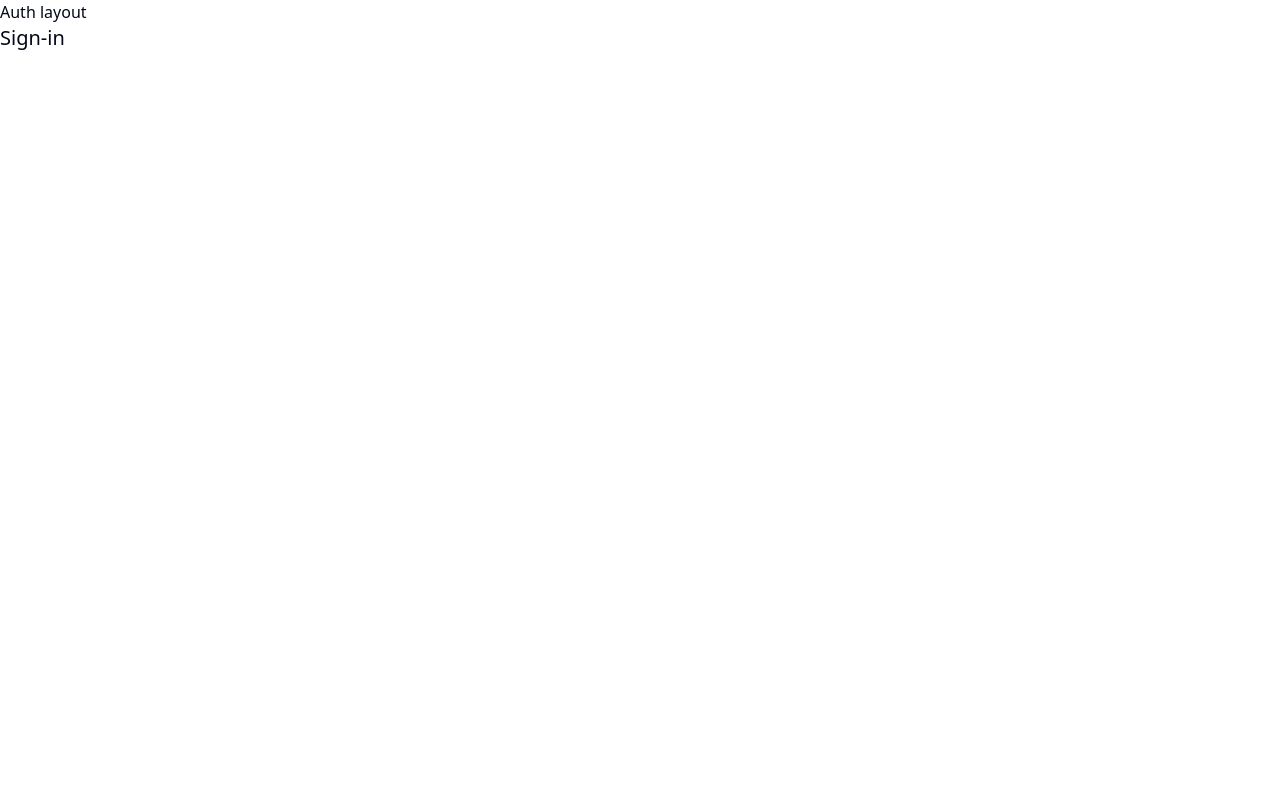
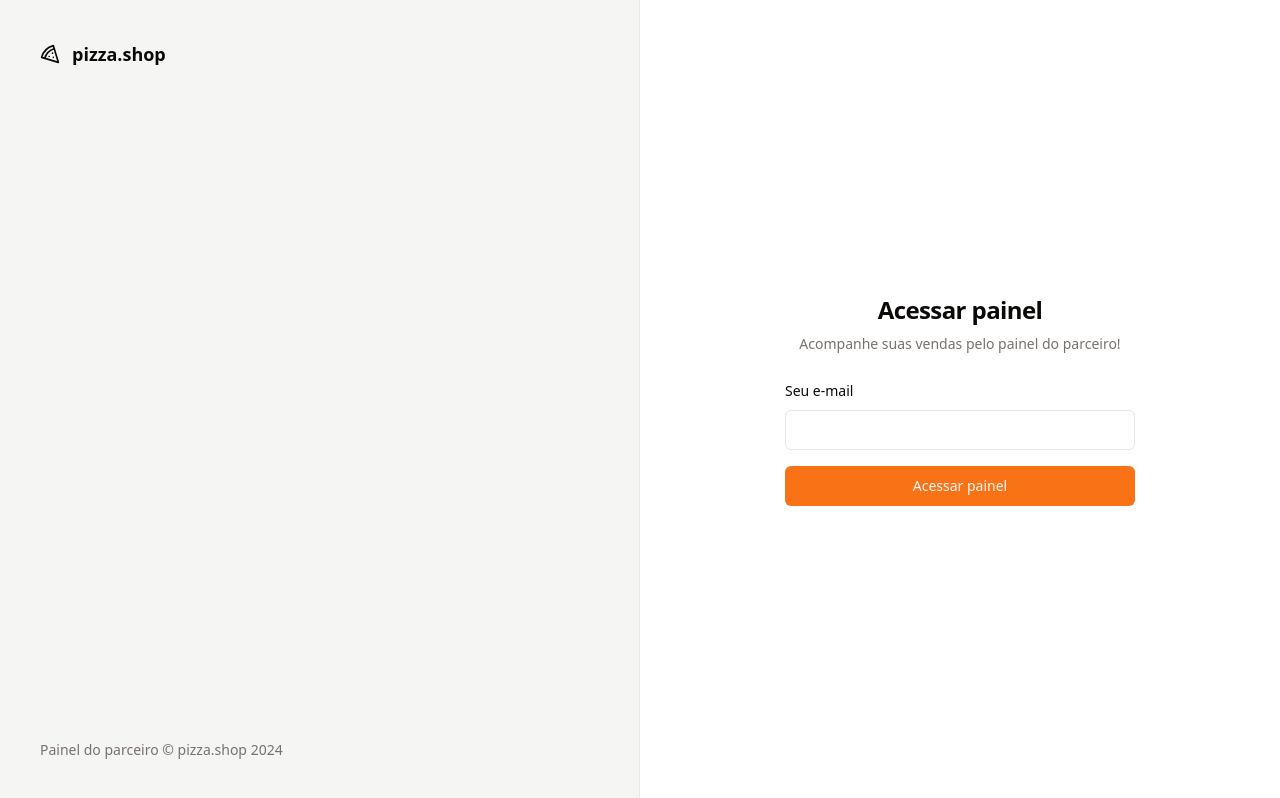
Before and after one commit to pedromtec/pizzashop-web, a React (Vite) app: page /sign-in in a window 1280 px wide. Built offline with nearby package versions, Linux system fonts and the light colour scheme.

Commit message:
feat: Create sign-in page

```diff
--- a/package.json
+++ b/package.json
@@ -10,6 +10,8 @@
     "preview": "vite preview"
   },
   "dependencies": {
+    "@hookform/resolvers": "^3.3.3",
+    "@radix-ui/react-label": "^2.0.2",
     "@radix-ui/react-slot": "^1.0.2",
     "class-variance-authority": "^0.7.0",
     "clsx": "^2.1.0",
@@ -19,10 +21,12 @@
     "react": "^18.2.0",
     "react-dom": "^18.2.0",
     "react-helmet-async": "^2.0.4",
+    "react-hook-form": "^7.49.2",
     "react-router-dom": "^6.21.1",
     "sort-by": "^1.2.0",
     "tailwind-merge": "^2.2.0",
-    "tailwindcss-animate": "^1.0.7"
+    "tailwindcss-animate": "^1.0.7",
+    "zod": "^3.22.4"
   },
   "devDependencies": {
     "@rocketseat/eslint-config": "^2.1.0",
--- /dev/null
+++ b/src/components/ui/input.tsx
@@ -0,0 +1,24 @@
+import * as React from 'react'
+
+import { cn } from '@/lib/utils'
+
+export type InputProps = React.InputHTMLAttributes<HTMLInputElement>
+
+const Input = React.forwardRef<HTMLInputElement, InputProps>(
+  ({ className, type, ...props }, ref) => {
+    return (
+      <input
+        type={type}
+        className={cn(
+          'flex h-10 w-full rounded-md border border-input bg-background px-3 py-2 text-sm ring-offset-background file:border-0 file:bg-transparent file:text-sm file:font-medium placeholder:text-muted-foreground focus-visible:outline-none focus-visible:ring-2 focus-visible:ring-ring focus-visible:ring-offset-2 disabled:cursor-not-allowed disabled:opacity-50',
+          className,
+        )}
+        ref={ref}
+        {...props}
+      />
+    )
+  },
+)
+Input.displayName = 'Input'
+
+export { Input }
--- /dev/null
+++ b/src/components/ui/label.tsx
@@ -0,0 +1,24 @@
+import * as React from 'react'
+import * as LabelPrimitive from '@radix-ui/react-label'
+import { cva, type VariantProps } from 'class-variance-authority'
+
+import { cn } from '@/lib/utils'
+
+const labelVariants = cva(
+  'text-sm font-medium leading-none peer-disabled:cursor-not-allowed peer-disabled:opacity-70',
+)
+
+const Label = React.forwardRef<
+  React.ElementRef<typeof LabelPrimitive.Root>,
+  React.ComponentPropsWithoutRef<typeof LabelPrimitive.Root> &
+    VariantProps<typeof labelVariants>
+>(({ className, ...props }, ref) => (
+  <LabelPrimitive.Root
+    ref={ref}
+    className={cn(labelVariants(), className)}
+    {...props}
+  />
+))
+Label.displayName = LabelPrimitive.Root.displayName
+
+export { Label }
--- a/src/global.css
+++ b/src/global.css
@@ -2,69 +2,54 @@
 @tailwind components;
 @tailwind utilities;
 
+
 @layer base {
   :root {
     --background: 0 0% 100%;
-    --foreground: 222.2 84% 4.9%;
-
+    --foreground: 20 14.3% 4.1%;
     --card: 0 0% 100%;
-    --card-foreground: 222.2 84% 4.9%;
-
+    --card-foreground: 20 14.3% 4.1%;
     --popover: 0 0% 100%;
-    --popover-foreground: 222.2 84% 4.9%;
-
-    --primary: 222.2 47.4% 11.2%;
-    --primary-foreground: 210 40% 98%;
-
-    --secondary: 210 40% 96.1%;
-    --secondary-foreground: 222.2 47.4% 11.2%;
-
-    --muted: 210 40% 96.1%;
-    --muted-foreground: 215.4 16.3% 46.9%;
-
-    --accent: 210 40% 96.1%;
-    --accent-foreground: 222.2 47.4% 11.2%;
-
+    --popover-foreground: 20 14.3% 4.1%;
+    --primary: 24.6 95% 53.1%;
+    --primary-foreground: 60 9.1% 97.8%;
+    --secondary: 60 4.8% 95.9%;
+    --secondary-foreground: 24 9.8% 10%;
+    --muted: 60 4.8% 95.9%;
+    --muted-foreground: 25 5.3% 44.7%;
+    --accent: 60 4.8% 95.9%;
+    --accent-foreground: 24 9.8% 10%;
     --destructive: 0 84.2% 60.2%;
-    --destructive-foreground: 210 40% 98%;
-
-    --border: 214.3 31.8% 91.4%;
-    --input: 214.3 31.8% 91.4%;
-    --ring: 222.2 84% 4.9%;
-
+    --destructive-foreground: 60 9.1% 97.8%;
+    --border: 20 5.9% 90%;
+    --input: 20 5.9% 90%;
+    --ring: 24.6 95% 53.1%;
     --radius: 0.5rem;
   }
 
   .dark {
-    --background: 222.2 84% 4.9%;
-    --foreground: 210 40% 98%;
-
-    --card: 222.2 84% 4.9%;
-    --card-foreground: 210 40% 98%;
-
-    --popover: 222.2 84% 4.9%;
-    --popover-foreground: 210 40% 98%;
-
-    --primary: 210 40% 98%;
-    --primary-foreground: 222.2 47.4% 11.2%;
-
-    --secondary: 217.2 32.6% 17.5%;
-    --secondary-foreground: 210 40% 98%;
-
-    --muted: 217.2 32.6% 17.5%;
-    --muted-foreground: 215 20.2% 65.1%;
-
-    --accent: 217.2 32.6% 17.5%;
-    --accent-foreground: 210 40% 98%;
-
-    --destructive: 0 62.8% 30.6%;
-    --destructive-foreground: 210 40% 98%;
-
-    --border: 217.2 32.6% 17.5%;
-    --input: 217.2 32.6% 17.5%;
-    --ring: 212.7 26.8% 83.9%;
+    --background: 20 14.3% 4.1%;
+    --foreground: 60 9.1% 97.8%;
+    --card: 20 14.3% 4.1%;
+    --card-foreground: 60 9.1% 97.8%;
+    --popover: 20 14.3% 4.1%;
+    --popover-foreground: 60 9.1% 97.8%;
+    --primary: 20.5 90.2% 48.2%;
+    --primary-foreground: 60 9.1% 97.8%;
+    --secondary: 12 6.5% 15.1%;
+    --secondary-foreground: 60 9.1% 97.8%;
+    --muted: 12 6.5% 15.1%;
+    --muted-foreground: 24 5.4% 63.9%;
+    --accent: 12 6.5% 15.1%;
+    --accent-foreground: 60 9.1% 97.8%;
+    --destructive: 0 72.2% 50.6%;
+    --destructive-foreground: 60 9.1% 97.8%;
+    --border: 12 6.5% 15.1%;
+    --input: 12 6.5% 15.1%;
+    --ring: 20.5 90.2% 48.2%;
   }
 }
+
 
 @layer base {
   * {
--- a/src/pages/_layouts/app.tsx
+++ b/src/pages/_layouts/app.tsx
@@ -2,7 +2,7 @@
 
 export function AppLayout() {
   return (
-    <div>
+    <div className="grid min-h-screen grid-cols-2">
       <h1>App layout</h1>
       <div>
         <Outlet />
--- a/src/pages/_layouts/auth.tsx
+++ b/src/pages/_layouts/auth.tsx
@@ -1,10 +1,19 @@
+import { Pizza } from 'lucide-react'
 import { Outlet } from 'react-router-dom'
 
 export function AuthLayout() {
   return (
-    <div>
-      <h1>Auth layout</h1>
-      <div>
+    <div className="grid min-h-screen grid-cols-2">
+      <div className="flex h-full flex-col justify-between border-r border-foreground/5 bg-muted p-10 text-muted-foreground">
+        <div className="flex items-center gap-3 text-lg text-foreground">
+          <Pizza className="h-5 w-5" />
+          <span className="font-semibold">pizza.shop</span>
+        </div>
+        <footer className="text-sm">
+          Painel do parceiro &copy; pizza.shop {new Date().getFullYear()}
+        </footer>
+      </div>
+      <div className="flex flex-col items-center justify-center">
         <Outlet />
       </div>
     </div>
--- a/src/pages/auth/sign-in.tsx
+++ b/src/pages/auth/sign-in.tsx
@@ -1,10 +1,57 @@
+import { Button } from '@/components/ui/button'
+import { Input } from '@/components/ui/input'
+import { Label } from '@/components/ui/label'
 import { Helmet } from 'react-helmet-async'
+import { useForm } from 'react-hook-form'
+import * as z from 'zod'
+
+const signInForm = z.object({
+  email: z.string().email(),
+})
+
+type SignInForm = z.infer<typeof signInForm>
 
 export function Signin() {
+  const {
+    register,
+    handleSubmit,
+    formState: { isSubmitting },
+  } = useForm<SignInForm>()
+
+  const handleSignIn = async (data: SignInForm) => {
+    await new Promise((resolve) =>
+      setTimeout(() => {
+        console.log(data)
+        resolve(true)
+      }, 2000),
+    )
+  }
   return (
     <>
       <Helmet title="Sign-In" />
-      <h1 className="text-xl">Sign-in</h1>
+      <div className="p-8">
+        <div className="flex w-[350px] flex-col justify-center gap-6">
+          <div className="flex flex-col gap-2 text-center">
+            <h1 className="text-2xl font-semibold tracking-tight">
+              Acessar painel
+            </h1>
+            <p className="text-sm text-muted-foreground">
+              Acompanhe suas vendas pelo painel do parceiro!
+            </p>
+          </div>
+
+          <form onSubmit={handleSubmit(handleSignIn)} className="space-y-4">
+            <div className="space-y-2">
+              <Label htmlFor="email">Seu e-mail</Label>
+              <Input id="email" type="email" {...register('email')} />
+            </div>
+
+            <Button disabled={isSubmitting} className="w-full" type="submit">
+              Acessar painel
+            </Button>
+          </form>
+        </div>
+      </div>
     </>
   )
 }
```
Also changed, not shown: 1 other file (tests, documents, lock files or other folders).
